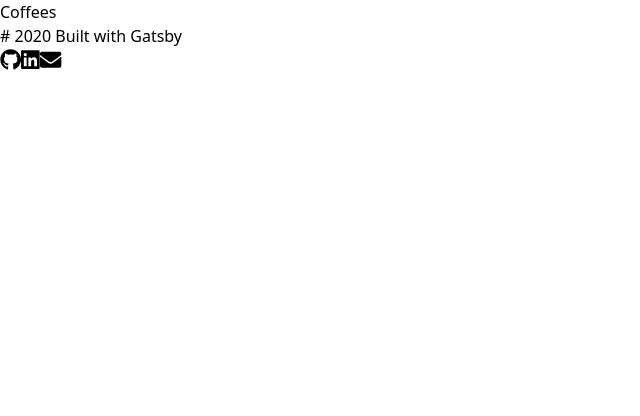
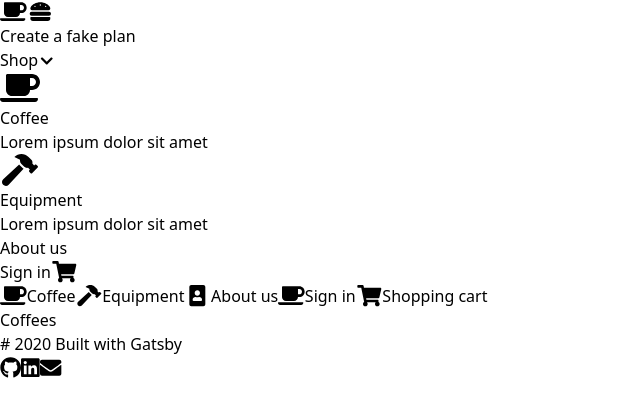
Before and after one commit to imalbert/fake-coffee, a Gatsby site in the folder packages/www/: page /coffees in a window 1280 px wide. Shown: the whole page, without its empty margins (0-640 px from the left). Built offline with nearby package versions, Linux system fonts and the light colour scheme; Gatsby itself is replaced by a stand-in of ours.

Commit message:
www: refactor layouts to home-layout (index) and page-layout

```diff
--- a/packages/www/src/components/layout.js
+++ /dev/null
@@ -1,38 +0,0 @@
-/**
- * Layout component that queries for data
- * with Gatsby's useStaticQuery component
- *
- * See: https://www.gatsbyjs.org/docs/use-static-query/
- */
-
-import React from "react"
-import PropTypes from "prop-types"
-// import { useStaticQuery, graphql } from "gatsby"
-
-import Footer from "./footer"
-
-const Layout = ({ children }) => {
-  // const data = useStaticQuery(graphql`
-  //   query SiteTitleQuery {
-  //     site {
-  //       siteMetadata {
-  //         title
-  //       }
-  //     }
-  //   }
-  // `)
-
-  return (
-    <div className="flex flex-col bg-white">
-      {/* <Header siteTitle={data.site.siteMetadata.title} /> */}
-      <main className="flex-grow flex flex-col">{children}</main>
-      <Footer />
-    </div>
-  )
-}
-
-Layout.propTypes = {
-  children: PropTypes.node.isRequired,
-}
-
-export default Layout
--- /dev/null
+++ b/packages/www/src/components/layout/index.js
@@ -0,0 +1,27 @@
+import React from "react"
+import PropTypes from "prop-types"
+import { useStaticQuery, graphql } from "gatsby"
+
+const Layout = ({ children }) => {
+  const data = useStaticQuery(graphql`
+    query SiteTitleQuery {
+      site {
+        siteMetadata {
+          title
+        }
+      }
+    }
+  `)
+
+  console.log(
+    `Welcome to ${data.site.siteMetadata.title}. Get your fake coffee for free.`
+  )
+
+  return <div className="flex flex-col bg-white min-h-screen">{children}</div>
+}
+
+Layout.propTypes = {
+  children: PropTypes.node.isRequired,
+}
+
+export default Layout
--- /dev/null
+++ b/packages/www/src/components/layout/page-layout.js
@@ -0,0 +1,22 @@
+import React from "react"
+import PropTypes from "prop-types"
+
+import Header from "../header/header"
+import Footer from "../footer"
+import Layout from "."
+
+const PageLayout = ({ children }) => {
+  return (
+    <Layout>
+      <Header />
+      <main className="flex-grow flex flex-col">{children}</main>
+      <Footer />
+    </Layout>
+  )
+}
+
+PageLayout.propTypes = {
+  children: PropTypes.node.isRequired,
+}
+
+export default PageLayout
--- a/packages/www/src/pages/coffees.js
+++ b/packages/www/src/pages/coffees.js
@@ -1,9 +1,9 @@
 import React from "react"
 
-import Layout from "../components/layout"
+import PageLayout from "../components/layout/page-layout"
 
 const Coffees = () => {
-  return <Layout>Coffees</Layout>
+  return <PageLayout>Coffees</PageLayout>
 }
 
 export default Coffees
--- a/packages/www/src/pages/index.js
+++ b/packages/www/src/pages/index.js
@@ -1,7 +1,7 @@
 import React from "react"
 import { FontAwesomeIcon } from "@fortawesome/react-fontawesome"
 
-import Layout from "../components/layout"
+import HomeLayout from "../components/layout/home-layout"
 import Card from "../components/card/card"
 import Section from "../components/section"
 // import SEO from "../components/seo"
@@ -10,7 +10,7 @@ import ProductCard from "../components/card/product-card"
 import Hyperlink from "../components/hyperlink"
 
 const IndexPage = () => (
-  <Layout>
+  <HomeLayout>
     <Masthead1 />
 
     <Section>
@@ -239,7 +239,7 @@ const IndexPage = () => (
         </div>
       </div>
     </Section>
-  </Layout>
+  </HomeLayout>
 )
 
 export default IndexPage
```
Also changed, not shown: packages/www/src/components/layout/home-layout.js (added, +20 -0 lines).
